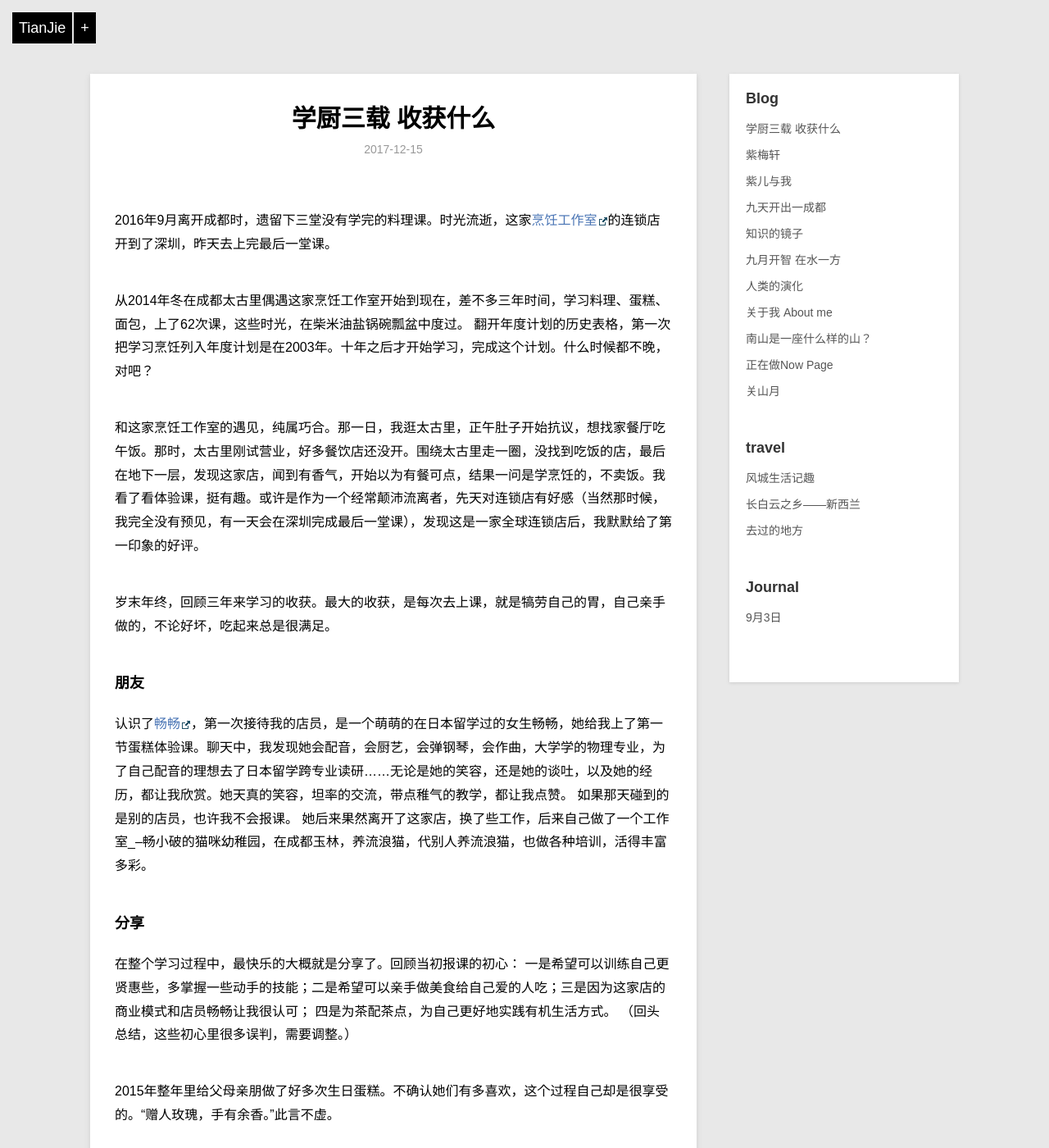
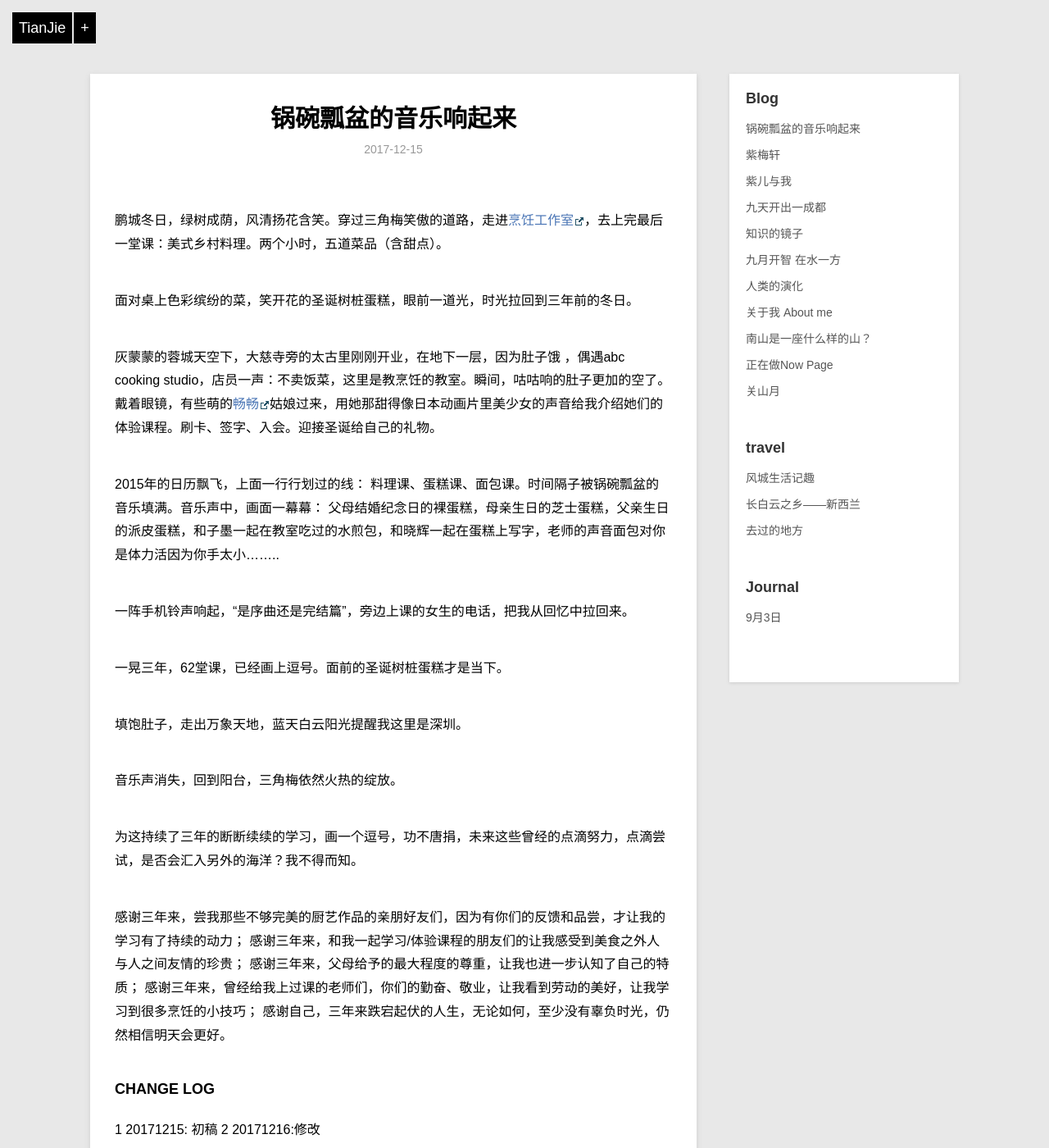
Before and after one commit to violettianjie/violettianjie.github.io, a Jekyll site: the page built from _posts/blog/2017-12-15-cooking.md, in a window 1280 px wide and 1400 px high. Shown: the whole window at 82% size. Built offline with Jekyll 4.4.1, drawn with Linux system fonts in a browser that asks for light colours; comment, search, counter and statistics services are not loaded; some of the changed text lies outside the part shown.

Commit message:
Update 2017-12-15-cooking.md

```diff
--- a/_posts/blog/2017-12-15-cooking.md
+++ b/_posts/blog/2017-12-15-cooking.md
@@ -1,59 +1,43 @@
 ---
 layout: post
-title: "学厨三载 收获什么"
+title: "锅碗瓢盆的音乐响起来"
 description: "一个刻意练习的反例"
 category: blog
 ---
 
+鹏城冬日，绿树成荫，风清扬花含笑。穿过三角梅笑傲的道路，走进[烹饪工作室](http://www.abc-cooking.com.cn/)，去上完最后一堂课：美式乡村料理。两个小时，五道菜品（含甜点）。
+
+面对桌上色彩缤纷的菜，笑开花的圣诞树桩蛋糕，眼前一道光，时光拉回到三年前的冬日。
+
+灰蒙蒙的蓉城天空下，大慈寺旁的太古里刚刚开业，在地下一层，因为肚子饿 ，偶遇abc cooking studio，店员一声：不卖饭菜，这里是教烹饪的教室。瞬间，咕咕响的肚子更加的空了。戴着眼镜，有些萌的[畅畅](https://site.douban.com/changxiaopo/)姑娘过来，用她那甜得像日本动画片里美少女的声音给我介绍她们的体验课程。刷卡、签字、入会。迎接圣诞给自己的礼物。
 
 
-2016年9月离开成都时，遗留下三堂没有学完的料理课。时光流逝，这家[烹饪工作室](http://www.abc-cooking.com.cn/)的连锁店开到了深圳，昨天去上完最后一堂课。
-
-从2014年冬在成都太古里偶遇这家烹饪工作室开始到现在，差不多三年时间，学习料理、蛋糕、面包，上了62次课，这些时光，在柴米油盐锅碗瓢盆中度过。
-翻开年度计划的历史表格，第一次把学习烹饪列入年度计划是在2003年。十年之后才开始学习，完成这个计划。什么时候都不晚，对吧？
-
-和这家烹饪工作室的遇见，纯属巧合。那一日，我逛太古里，正午肚子开始抗议，想找家餐厅吃午饭。那时，太古里刚试营业，好多餐饮店还没开。围绕太古里走一圈，没找到吃饭的店，最后在地下一层，发现这家店，闻到有香气，开始以为有餐可点，结果一问是学烹饪的，不卖饭。我看了看体验课，挺有趣。或许是作为一个经常颠沛流离者，先天对连锁店有好感（当然那时候，我完全没有预见，有一天会在深圳完成最后一堂课），发现这是一家全球连锁店后，我默默给了第一印象的好评。
+2015年的日历飘飞，上面一行行划过的线： 料理课、蛋糕课、面包课。时间隔子被锅碗瓢盆的音乐填满。音乐声中，画面一幕幕： 父母结婚纪念日的裸蛋糕，母亲生日的芝士蛋糕，父亲生日的派皮蛋糕，和子墨一起在教室吃过的水煎包，和晓辉一起在蛋糕上写字，老师的声音面包对你是体力活因为你手太小........
 
 
-岁末年终，回顾三年来学习的收获。最大的收获，是每次去上课，就是犒劳自己的胃，自己亲手做的，不论好坏，吃起来总是很满足。
+一阵手机铃声响起，“是序曲还是完结篇”，旁边上课的女生的电话，把我从回忆中拉回来。
 
-### 朋友
+一晃三年，62堂课，已经画上逗号。面前的圣诞树桩蛋糕才是当下。
 
-认识了[畅畅](https://site.douban.com/changxiaopo/)，第一次接待我的店员，是一个萌萌的在日本留学过的女生畅畅，她给我上了第一节蛋糕体验课。聊天中，我发现她会配音，会厨艺，会弹钢琴，会作曲，大学学的物理专业，为了自己配音的理想去了日本留学跨专业读研......无论是她的笑容，还是她的谈吐，以及她的经历，都让我欣赏。她天真的笑容，坦率的交流，带点稚气的教学，都让我点赞。
-如果那天碰到的是别的店员，也许我不会报课。
-她后来果然离开了这家店，换了些工作，后来自己做了一个工作室_--畅小破的猫咪幼稚园，在成都玉林，养流浪猫，代别人养流浪猫，也做各种培训，活得丰富多彩。
+填饱肚子，走出万象天地，蓝天白云阳光提醒我这里是深圳。
 
-### 分享
 
-在整个学习过程中，最快乐的大概就是分享了。回顾当初报课的初心： 一是希望可以训练自己更贤惠些，多掌握一些动手的技能；二是希望可以亲手做美食给自己爱的人吃；三是因为这家店的商业模式和店员畅畅让我很认可； 四是为茶配茶点，为自己更好地实践有机生活方式。
-（回头总结，这些初心里很多误判，需要调整。）
+音乐声消失，回到阳台，三角梅依然火热的绽放。
 
-2015年整年里给父母亲朋做了好多次生日蛋糕。不确认她们有多喜欢，这个过程自己却是很享受的。“赠人玫瑰，手有余香。”此言不虚。
+为这持续了三年的断断续续的学习，画一个逗号，功不唐捐，未来这些曾经的点滴努力，点滴尝试，是否会汇入另外的海洋？我不得而知。
 
-有段时间，把和闺蜜的约会也定在这里，一起做蛋糕，一起吃自己做的饭，如此。插花班同学里好几个同学也受我影响开始学习，甚至有人学完了高级课程，拿了证书。
-
-在我做插花班班长的时候，以食为名组织了大家一起做饭的聚会，也算是学习烹饪的副产品，灯火楼台笙歌院落，总得有活色生香的美食为伴。
-
-## 认知
-
-厨艺三年来并没有太大的进步，写了40篇学厨散记，了解了美食背后的难度，了解了世界各国饮食文化的不同，新认识了很多与美食相关的单词，发现每一款菜谱后面都是深深的地域文化。如果深究下去，终究是无底洞。而唯有日日精进，方有进步。
-
-对于烹饪，我终究是体验大于热爱（这是一个[《刻意练习》](https://book.douban.com/subject/26895993/)的反面例子，引以为鉴。），对于烹饪培训系统的运作原理的好奇大于每一道菜肴的实践，对于组织伙伴们一起做菜的热衷大于提高自己的刀工，对记录学厨笔记“下笔如有神”的兴趣大于对“洗手做羹汤”的热爱。这也算是自我认知的升级吧。
-
-### 系统
-
-上完课我基本没有回家练习，好几次好友筝问我你为什么回去不练习？因为我仔细的计算了每个菜谱完成需要购买的食材，器具数量、单价，以及预计的消耗时间等等，我终究是难以实现一次次的复制。这里的悖论在：如果不一次次练习，只是上课，学了等于没有掌握； 如果不是长期坚持练习，如果核算成本，在课堂上做的成本大大小于在家练习的成本。因为一道美食，背后需要的大量其他的功夫在诗外的食材、器具等等等。如果不是真心热爱，不是长期的刻意练习，偶尔几次的在家练习，造成的终究是更大的浪费。
-
-从开始学料理、蛋糕、面包后，再不敢轻易评价别人的食物的贵贱好坏，因为开始了解背后的不容易。“台上一分钟，台下十年功”，无论做什么，都是如此。
-在学做蛋糕之前，我曾经很轻松的让会做蛋糕的朋友送我蛋糕吃，自己学习之后，才明白要做一个蛋糕多么不容易，再不敢轻易开口提如此的要求。对于收到的每一份食物礼物，开始深深珍惜。
-
-为这持续了三年的学习，画一个逗号，功不唐捐，未来这些曾经的点滴努力，点滴尝试，是否会汇入另外的海洋？我不得而知。感谢这三年来，尝我那些不够完美的厨艺作品的亲朋好友们，因为有你们的反馈和品尝，才让我的学习有了持续的动力；感谢这三年来，和我一起学习/体验课程的朋友们的包容和理解，让我可以感受到美食之外人与人之间友情的珍贵； 感谢这三年来，父母的理解，对于我花钱学这些他们看来没有什么价值的课程，给予了我最大程度的尊重，让我也进一步认知了自己的特质；感谢这三年来，曾经给我上过课的老师们，你们的勤奋、敬业，让我看到每一行的劳动的美好，让我学习到很多烹饪的小技巧；感谢自己，三年来跌宕起伏的人生，无论如何，至少没有辜负自己的时光，仍然相信明天会更好。
+感谢三年来，尝我那些不够完美的厨艺作品的亲朋好友们，因为有你们的反馈和品尝，才让我的学习有了持续的动力；
+感谢三年来，和我一起学习/体验课程的朋友们的让我感受到美食之外人与人之间友情的珍贵；
+感谢三年来，父母给予的最大程度的尊重，让我也进一步认知了自己的特质；
+感谢三年来，曾经给我上过课的老师们，你们的勤奋、敬业，让我看到劳动的美好，让我学习到很多烹饪的小技巧；
+感谢自己，三年来跌宕起伏的人生，无论如何，至少没有辜负时光，仍然相信明天会更好。
 
 
 
 ### CHANGE LOG
 
 1 20171215: 初稿
+2 20171216:修改
 
 <div id="disqus_thread"></div>
 <script>
```
